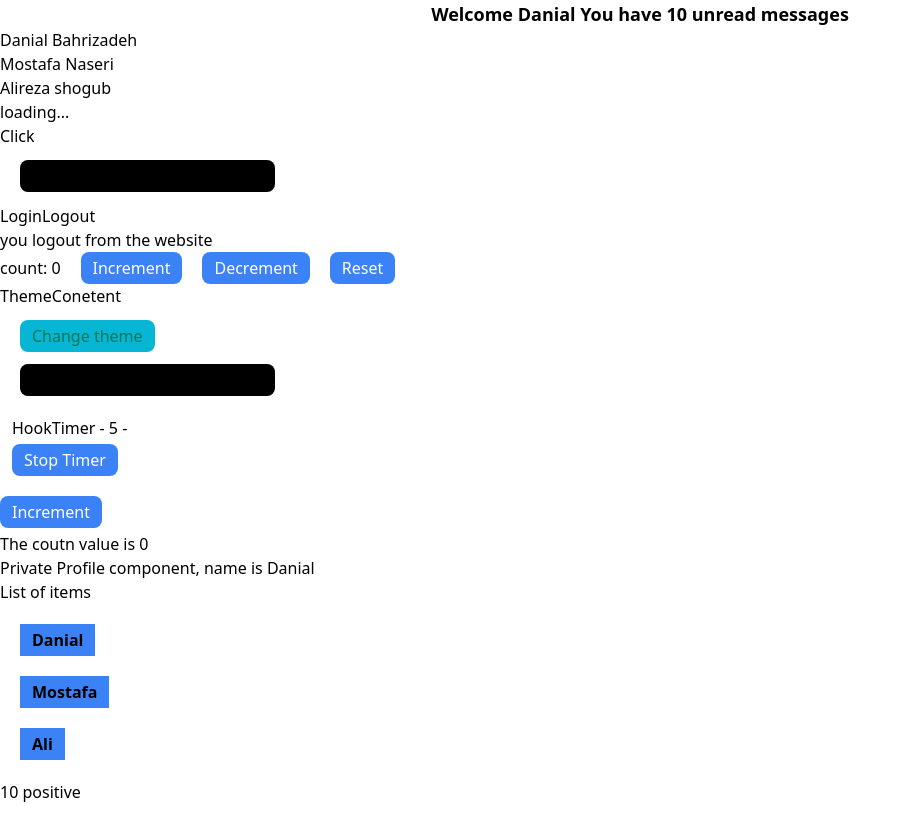
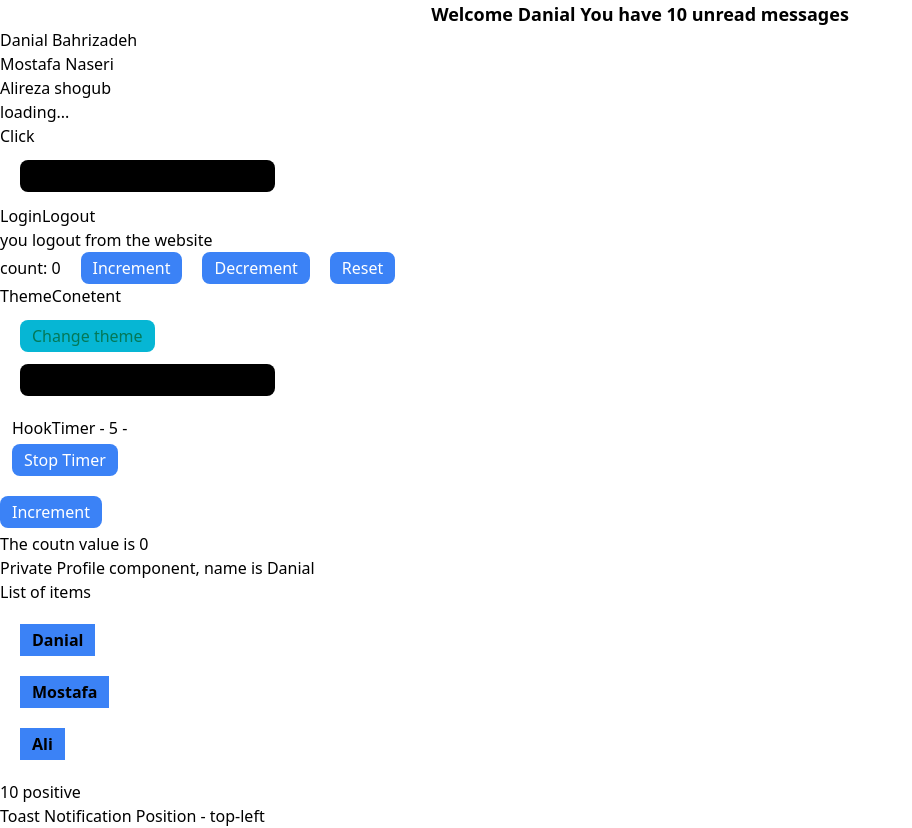
Before and after one commit to DanialBahrizadeh/react-typescript-2, a React (Create React App) app: page / in a window 1280 px wide. Shown: the whole page, without its empty margins (0-912 px from the left). Before the commit the page ends 804 px from the top, so only its background shows below. Built offline with nearby package versions, Linux system fonts and the light colour scheme.

Commit message:
this is how to make some template type

```diff
--- a/src/App.tsx
+++ b/src/App.tsx
@@ -17,6 +17,7 @@
 import Profile from "./components/auth/Profile";
 import List from "./components/generics/List";
 import RandomNumber from "./components/restriction/RandomNumber";
+import Toast from "./components/templateliterals/Toast";
 const App: React.FunctionComponent = () => {
   const personNames: PersonNameModel[] = [
     {
@@ -86,6 +87,7 @@
       <Private isLogged={true} Component={Profile} />
       <List items={items} onClick={(item) => console.log(item)} />
       <RandomNumber value={10} isPositive />
+      <Toast position="top-left" />
     </div>
   );
 };
--- /dev/null
+++ b/src/components/templateliterals/Toast.tsx
@@ -0,0 +1,22 @@
+import { FunctionComponent } from "react";
+
+/**
+ * Position prop can be one of
+ * "left-center" | "left-top" | "left-bottom" | "cetner" | "center-top" |
+ * "center-bottom" | "right-center" | "rigth-top" | "right-bottom"
+ */
+
+type HorizaontalPosition = "left" | "center" | "right";
+type VerticalPositoin = "top" | "center" | "bottom";
+
+interface ToastProps {
+  position:
+    | Exclude<`${VerticalPositoin}-${HorizaontalPosition}`, "center-center">
+    | "center";
+}
+
+const Toast: FunctionComponent<ToastProps> = (props) => {
+  return <div>Toast Notification Position - {props.position}</div>;
+};
+
+export default Toast;
```
